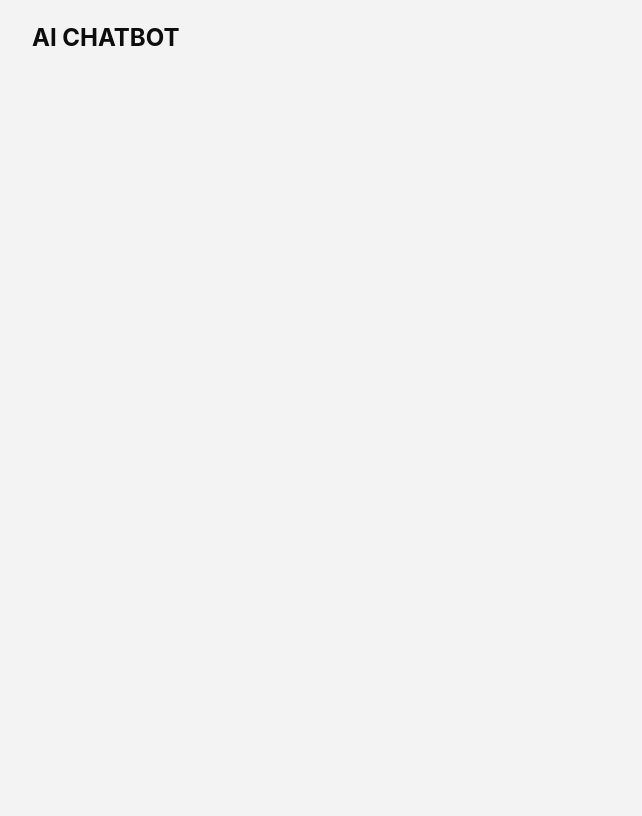
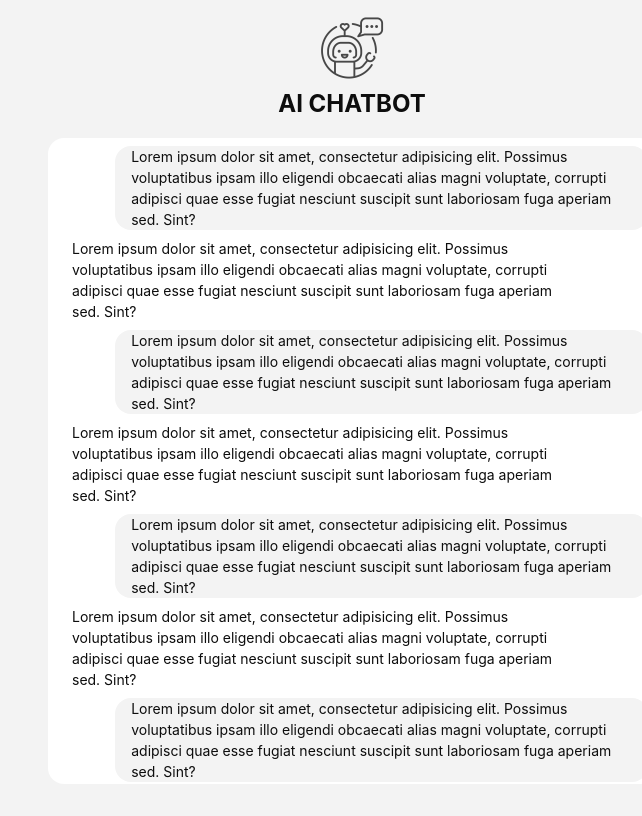
Before and after one commit to Aissi17/AI-Chatbot, a React (Vite) app: page / in a window 1280 px wide. Shown: the top 816 px of the page, without its empty margins (288-930 px from the left). Built offline with nearby package versions, Linux system fonts and the light colour scheme.

Commit message:
[DEV] add chat componenet

```diff
--- a/src/App.jsx
+++ b/src/App.jsx
@@ -1,9 +1,62 @@
+import { useState } from "react";
+import styles from "./App.module.css";
+import { Chat } from "./components/Chat/Chat";
 function App() {
+  const [messages, SetMessages] = useState(MESSAGES);
   return (
-    <div>
-      <h2>AI CHATBOT</h2>
+    <div className={styles.App}>
+      <header className={styles.Header}>
+        <img className={styles.Logo} src="/bot.png" />
+        <h2 className={styles.Title}>AI CHATBOT</h2>
+      </header>
+      <div className={styles.ChatContainer}>
+        <Chat messages={messages} />
+      </div>
     </div>
   );
 }
 
+const MESSAGES = [
+  {
+    role: "user",
+    content:
+      "Lorem ipsum dolor sit amet, consectetur adipisicing elit. Possimus voluptatibus ipsam illo eligendi obcaecati alias magni voluptate, corrupti adipisci quae esse fugiat nesciunt suscipit sunt laboriosam fuga aperiam sed. Sint?",
+  },
+  {
+    role: "assistant",
+    content:
+      "Lorem ipsum dolor sit amet, consectetur adipisicing elit. Possimus voluptatibus ipsam illo eligendi obcaecati alias magni voluptate, corrupti adipisci quae esse fugiat nesciunt suscipit sunt laboriosam fuga aperiam sed. Sint?",
+  },
+  {
+    role: "user",
+    content:
+      "Lorem ipsum dolor sit amet, consectetur adipisicing elit. Possimus voluptatibus ipsam illo eligendi obcaecati alias magni voluptate, corrupti adipisci quae esse fugiat nesciunt suscipit sunt laboriosam fuga aperiam sed. Sint?",
+  },
+  {
+    role: "assistant",
+    content:
+      "Lorem ipsum dolor sit amet, consectetur adipisicing elit. Possimus voluptatibus ipsam illo eligendi obcaecati alias magni voluptate, corrupti adipisci quae esse fugiat nesciunt suscipit sunt laboriosam fuga aperiam sed. Sint?",
+  },
+  {
+    role: "user",
+    content:
+      "Lorem ipsum dolor sit amet, consectetur adipisicing elit. Possimus voluptatibus ipsam illo eligendi obcaecati alias magni voluptate, corrupti adipisci quae esse fugiat nesciunt suscipit sunt laboriosam fuga aperiam sed. Sint?",
+  },
+  {
+    role: "assistant",
+    content:
+      "Lorem ipsum dolor sit amet, consectetur adipisicing elit. Possimus voluptatibus ipsam illo eligendi obcaecati alias magni voluptate, corrupti adipisci quae esse fugiat nesciunt suscipit sunt laboriosam fuga aperiam sed. Sint?",
+  },
+  {
+    role: "user",
+    content:
+      "Lorem ipsum dolor sit amet, consectetur adipisicing elit. Possimus voluptatibus ipsam illo eligendi obcaecati alias magni voluptate, corrupti adipisci quae esse fugiat nesciunt suscipit sunt laboriosam fuga aperiam sed. Sint?",
+  },
+  {
+    role: "assistant",
+    content:
+      "Lorem ipsum dolor sit amet, consectetur adipisicing elit. Possimus voluptatibus ipsam illo eligendi obcaecati alias magni voluptate, corrupti adipisci quae esse fugiat nesciunt suscipit sunt laboriosam fuga aperiam sed. Sint?",
+  },
+];
+
 export default App;
--- /dev/null
+++ b/src/App.module.css
@@ -0,0 +1,29 @@
+.App {
+  display: flex;
+  flex-direction: column;
+  align-items: center;
+  gap: 16px;
+  height: 100vh;
+  padding: 16px;
+}
+
+.Header {
+  text-align: center;
+}
+
+.Logo {
+  width: 64px;
+  height: 64px;
+}
+
+.Title {
+  margin: 0;
+}
+
+.ChatContainer {
+  flex-grow: 1;
+  width: 100%;
+  background: #ffffff;
+  border-radius: 16px;
+  overflow-y: auto;
+}
--- /dev/null
+++ b/src/components/Chat/Chat.jsx
@@ -0,0 +1,13 @@
+import styles from "./Chat.module.css";
+
+export function Chat({ messages }) {
+  return (
+    <div className={styles.Chat}>
+      {messages.map(({ role, content }, index) => (
+        <div key={index} className={styles.Message} data-role={role}>
+          {content}
+        </div>
+      ))}
+    </div>
+  );
+}
--- /dev/null
+++ b/src/components/Chat/Chat.module.css
@@ -0,0 +1,20 @@
+.Chat {
+  display: flex;
+  flex-direction: column;
+  gap: 8px;
+  height: 100%;
+  padding: 8px;
+  overflow-y: auto;
+}
+
+.Message {
+  width: 90%;
+  padding: 0 16px;
+  border-radius: 16px;
+  font-size: 14px;
+
+  &[data-role="user"] {
+    align-self: flex-end;
+    background: #f3f3f3;
+  }
+}
```
